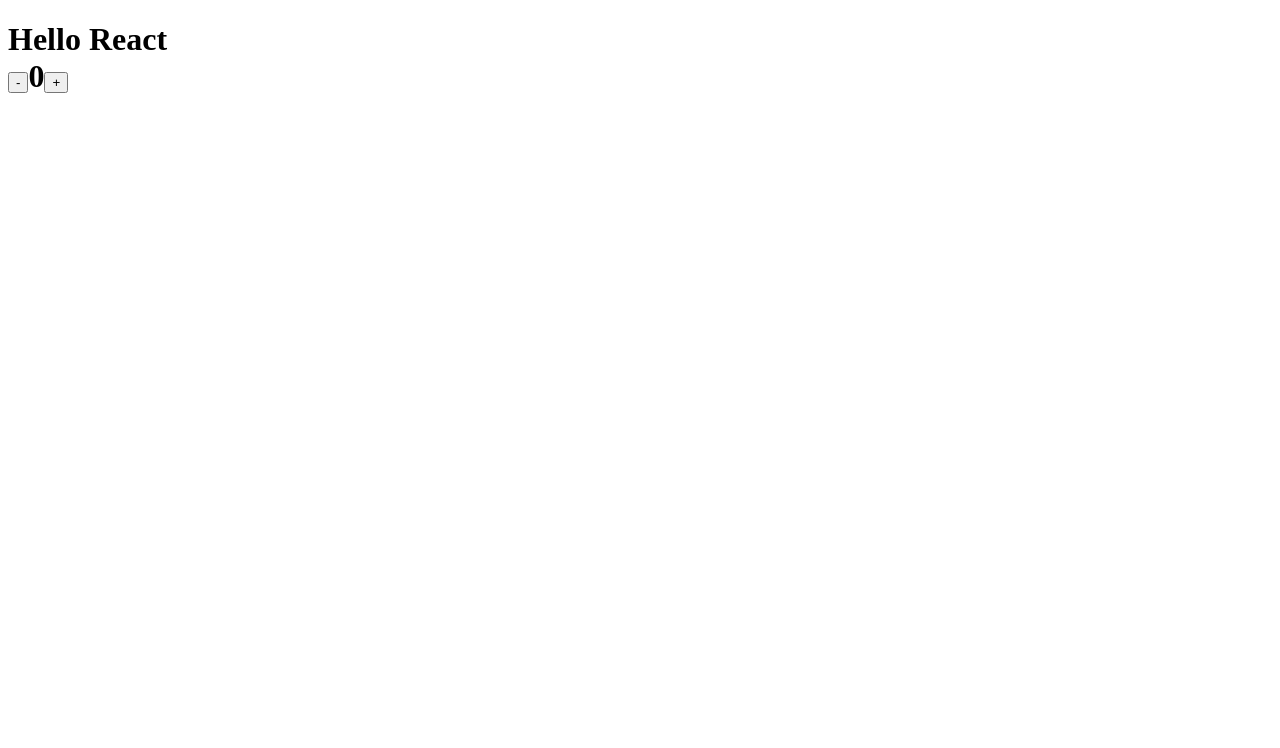
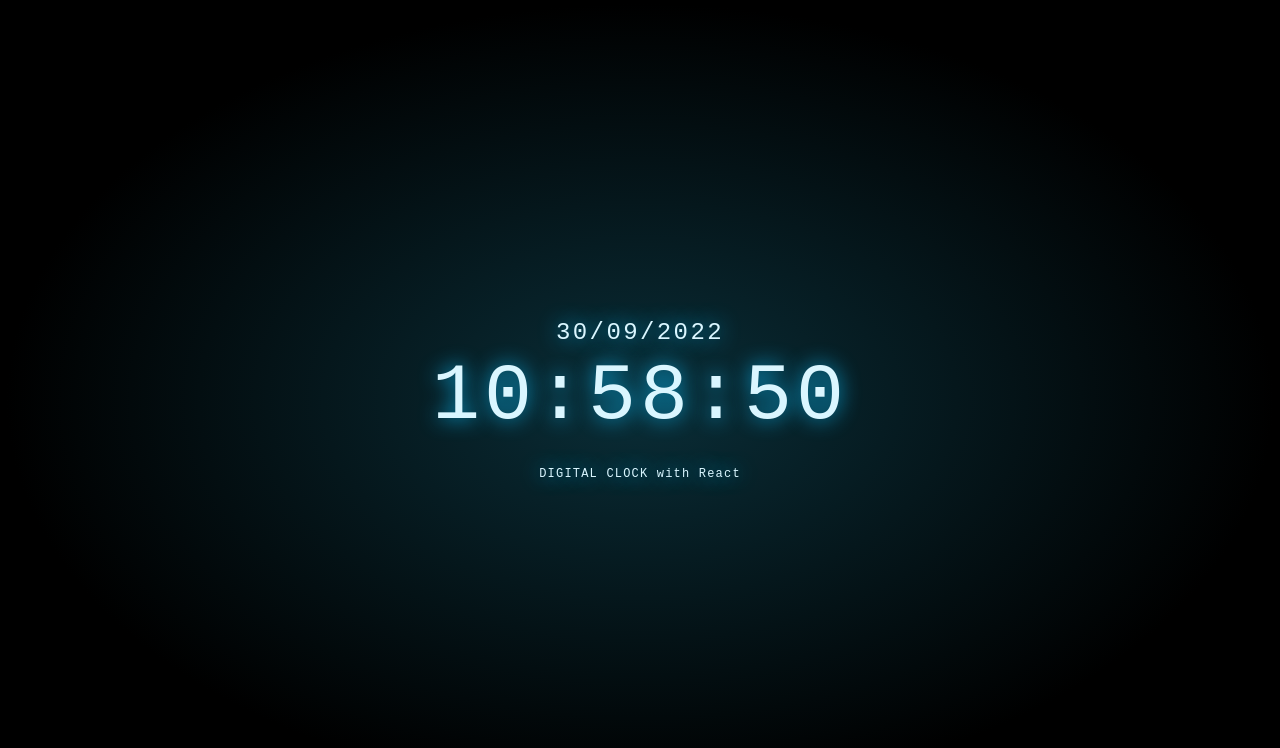
Before and after one commit to nikossoftwaredev/react-ts-webpack-template, a React app: page / in a window 1280 px wide. Shown: the top 748 px of the page. Built offline with nearby package versions, Linux system fonts and the light colour scheme.

Commit message:
added css and sass loader

```diff
--- a/src/App.tsx
+++ b/src/App.tsx
@@ -1,10 +1,5 @@
-import Counter from './components/Counter';
+import HomePage from 'pages/HomePage';
 
-const App = () => (
-  <h1>
-    Hello React
-    <Counter />
-  </h1>
-);
+const App = () => <HomePage />;
 
 export default App;
--- /dev/null
+++ b/src/components/Clock.tsx
@@ -0,0 +1,15 @@
+import useClock from 'hooks/useClock';
+import 'styles/clock.scss';
+
+const Clock = () => {
+  const { date, time } = useClock();
+  return (
+    <div id='clock'>
+      <p className='date'>{date}</p>
+      <p className='time'>{time}</p>
+      <p className='text'>DIGITAL CLOCK with React</p>
+    </div>
+  );
+};
+
+export default Clock;
--- /dev/null
+++ b/src/hooks/useClock.ts
@@ -0,0 +1,24 @@
+import { useEffect, useRef, useState } from 'react';
+import { DateTime } from 'luxon';
+
+const useClock = (): { date: string; time: string } => {
+  const [date, setDate] = useState<string>(DateTime.now().toFormat('dd/MM/yyyy'));
+  const [time, setTime] = useState<string>(DateTime.now().toFormat('hh:mm:ss'));
+  const intervalId = useRef<NodeJS.Timer>();
+
+  useEffect(() => {
+    clearInterval(intervalId.current);
+    intervalId.current = setInterval(() => {
+      setDate(DateTime.now().toFormat('dd/MM/yyyy'));
+      setTime(DateTime.now().toFormat('hh:mm:ss'));
+    });
+
+    return () => {
+      clearInterval(intervalId.current);
+    };
+  });
+
+  return { date, time };
+};
+
+export default useClock;
--- /dev/null
+++ b/src/pages/HomePage.tsx
@@ -0,0 +1,11 @@
+import Clock from 'components/Clock';
+
+const HomePage = (): JSX.Element => {
+  return (
+    <div>
+      <Clock />
+    </div>
+  );
+};
+
+export default HomePage;
--- /dev/null
+++ b/src/styles/clock.scss
@@ -0,0 +1,36 @@
+html,body {
+    height: 100%;
+}
+body {
+    background: #0f3854;
+    background: radial-gradient(ellipse at center,  #0a2e38  0%, #000000 70%);
+    background-size: 100%;
+}
+p {
+    margin: 0;
+    padding: 0;
+}
+#clock {
+    font-family: 'Share Tech Mono', monospace;
+    text-align: center;
+    position: absolute;
+    left: 50%;
+    top: 50%;
+    transform: translate(-50%, -50%);
+    color: #daf6ff;
+    text-shadow: 0 0 20px rgba(10, 175, 230, 1),  0 0 20px rgba(10, 175, 230, 0);
+    .time {
+        letter-spacing: 0.05em;
+        font-size: 80px;
+        padding: 5px 0;
+    }
+    .date {
+        letter-spacing: 0.1em;
+        font-size: 24px;
+    }
+    .text {
+        letter-spacing: 0.1em;
+        font-size: 12px;
+        padding: 20px 0 0;
+    }
+}
--- a/webpack.config.js
+++ b/webpack.config.js
@@ -1,7 +1,11 @@
 /* eslint-disable @typescript-eslint/no-var-requires */
 const path = require('path');
+const MiniCssExtractPlugin = require('mini-css-extract-plugin');
 
 module.exports = (env, argv) => {
+  const isDev = argv.mode === 'development';
+  const isProd = argv.mode === 'production';
+
   const devServer = {
     open: true,
     historyApiFallback: true,
@@ -44,11 +48,46 @@ module.exports = (env, argv) => {
           exclude: /node_modules/,
           include: path.resolve(__dirname, 'src'),
           use: [{ loader: 'ts-loader', options: { transpileOnly: true } }]
+        },
+        {
+          test: /\.css$/,
+          use: [
+            isDev && require.resolve('style-loader'),
+            isProd && {
+              loader: MiniCssExtractPlugin.loader,
+              // css is located in `static/css`, use '../../' to locate index.html folder
+              // in production `paths.publicUrlOrPath` can be a relative path
+              options: { publicPath: '../../' }
+            },
+            {
+              loader: require.resolve('css-loader'),
+              options: {
+                url: false
+              }
+            }
+          ].filter(Boolean),
+          sideEffects: true
+        },
+        {
+          test: /\.s[ac]ss$/i,
+          use: [
+            // fallback to style-loader in development
+            isDev ? 'style-loader' : MiniCssExtractPlugin.loader,
+            'css-loader',
+            'sass-loader'
+          ]
         }
       ]
     },
     resolve: {
-      extensions: ['.tsx', '.ts', '.js', '.jsx', '.css', '.json']
+      extensions: ['.tsx', '.ts', '.js', '.jsx', '.css', '.json'],
+      modules: [path.resolve(__dirname, './src'), 'node_modules'],
+      alias: {
+        components: path.resolve(__dirname, './src/components'),
+        hooks: path.resolve(__dirname, './src/hooks'),
+        pages: path.resolve(__dirname, './src/pages'),
+        styles: path.resolve(__dirname, './src/styles')
+      }
     }
   };
 
```
Also changed, not shown: package.json (+11 -4 lines), .eslintrc.json.
